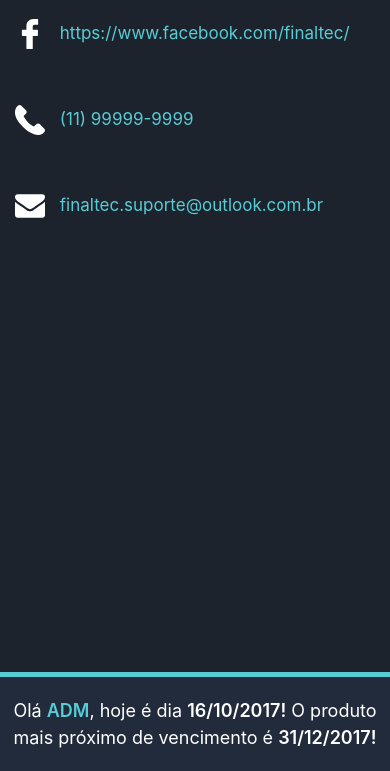
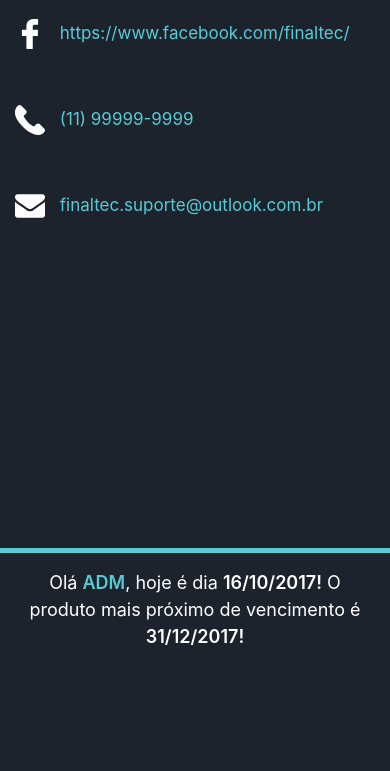
Before and after one commit to Simanzotti/DispenserAPP, a PHP site: page /pages/adm.html in a window 390 px wide. Shown: the part 73-844 px from the top of the page. Run offline with PHP 8.4, Linux system fonts and the light colour scheme.

Commit message:
fixed footer style

```diff
--- a/www/css/home.css
+++ b/www/css/home.css
@@ -9,8 +9,6 @@
 * {
     -webkit-tap-highlight-color: rgba(0, 0, 0, 0);
 }
-
-
 
 .body-home {
     -webkit-touch-callout: none;
@@ -112,16 +110,14 @@ h2 {
 }
 
 #footer {
-    padding: 20px 0;
-    text-align: center;
-    background-color: #222B3C;
     border-top: 5px solid #57CCD5;
     font-size: 18px;
     color: #ffffff;
-    margin: auto;
-    width: 100%;
+    right: 0;
     bottom: 0;
-    position: fixed;
+    left: 0;
+    padding: 1rem;
+    text-align: center;
 }
 
 #menus {
@@ -263,7 +259,21 @@ a.fill-div {
 
 /* form */
 
-.form {}
+.form {
+    min-height: 80vh;
+}
+
+@media (max-width: 420px) {
+    .form {
+        min-height: 75vh;
+    }
+}
+
+@media (max-width: 400px) {
+    .form {
+        min-height: 65vh;
+    }
+}
 
 .form__input {
     width: 100%;
@@ -332,5 +342,5 @@ a.fill-div {
 }
 
 .andre {
-		margin: 0 auto;
+    margin: 0 auto;
 }
--- a/www/pages/adm.html
+++ b/www/pages/adm.html
@@ -20,7 +20,7 @@
                 <div class="logo">Dispenser<span>APP</span></div>
             </div>
 
-            <div class="container" id="cadastro">
+            <div class="container form" id="cadastro">
                 <div class="col-12 contato">
                     <p>
                         <img src="../images/icons/facebook-logo.svg" class="contato__img"> <a href="https://www.facebook.com/finaltec/" class="link" target="_blank">https://www.facebook.com/finaltec/</a>
--- a/www/pages/deletar-produto.html
+++ b/www/pages/deletar-produto.html
@@ -24,7 +24,7 @@
                 <div class="logo">Dispenser<span>APP</span></div>
             </div>
 
-            <div class="col-12" id="cadastro">
+            <div class="col-12 form" id="cadastro">
                 <div class="container">
                     <h2 class="title">Deletar produtos:</h2>
                 </div>
--- a/www/pages/home.html
+++ b/www/pages/home.html
@@ -19,7 +19,7 @@
                 <div class="logo">Dispenser<span>APP</span></div>
             </div>
 
-            <div class="container">
+            <div class="container form">
                 <div class="row" style="margin-top: 10px;">
                     <div class="col-6">
                         <a href="../pages/gerencial.html" class="button-100 button-2">
--- a/www/pages/listaprod.html
+++ b/www/pages/listaprod.html
@@ -19,7 +19,7 @@
             <div class="col-12" id="header">
                 <div class="logo">Dispenser<span>APP</span></div>
             </div>
-            <div class="col-12" id="cadastro">
+            <div class="col-12 form" id="cadastro">
                 <div class="container">
                     <h2 class="title">Lista de produtos</h2>
 
```
Also changed, not shown: www/css/index.css (+8 -1 lines), www/pages/cad-removeprod.html (+5 -2 lines).
